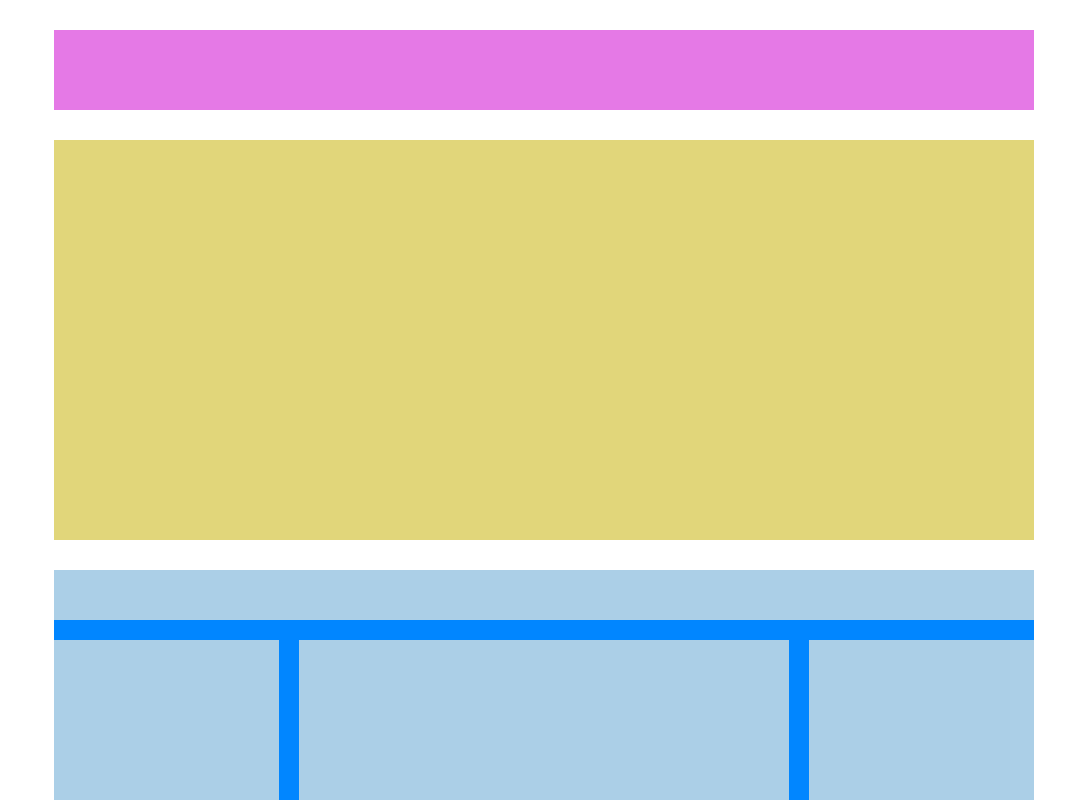
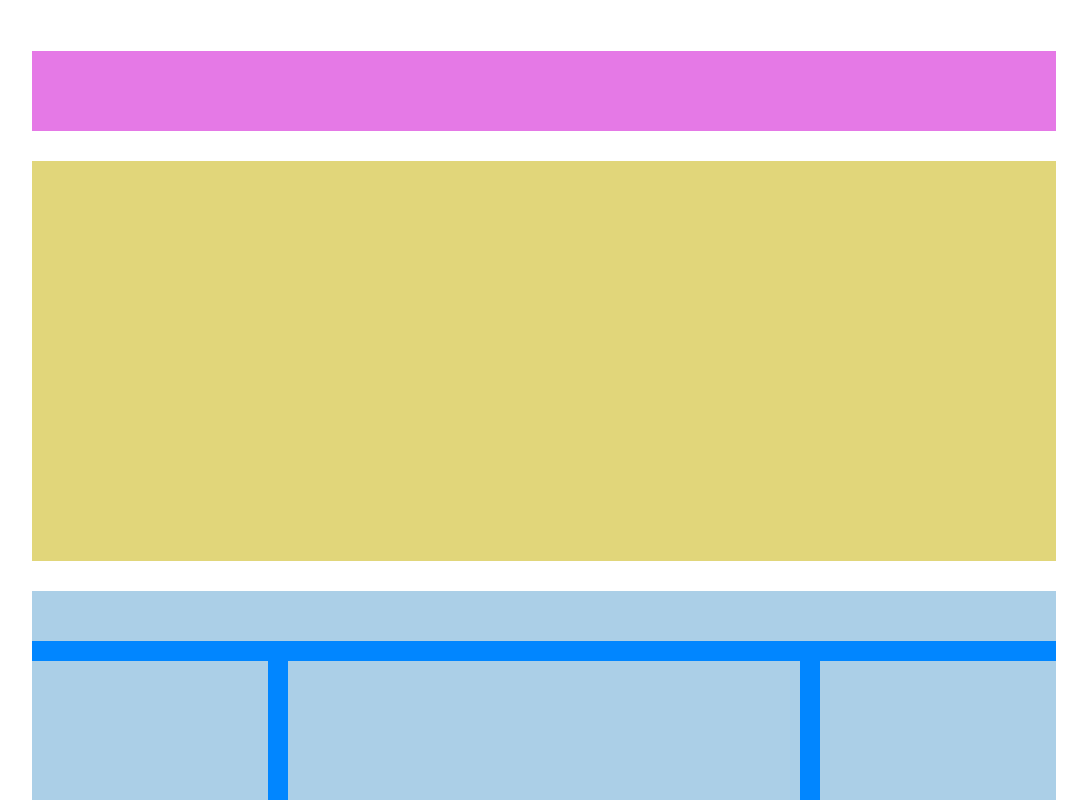
Before and after one commit to michelafranchini/htmlcss-struttura-wp, a plain HTML site: page index.html in a window 1280 px wide. Shown: the top 800 px of the page, without its empty margins (96-1183 px from the left). Drawn offline with Linux system fonts and the light colour scheme.

Commit message:
Modifica margin body (%)

```diff
--- a/css/style.css
+++ b/css/style.css
@@ -10,7 +10,7 @@
     background-color: black;
 } */
 body {
-    margin: 30px 150px;
+    margin: 4% 10%;
 }
 
 #top-header {
```
